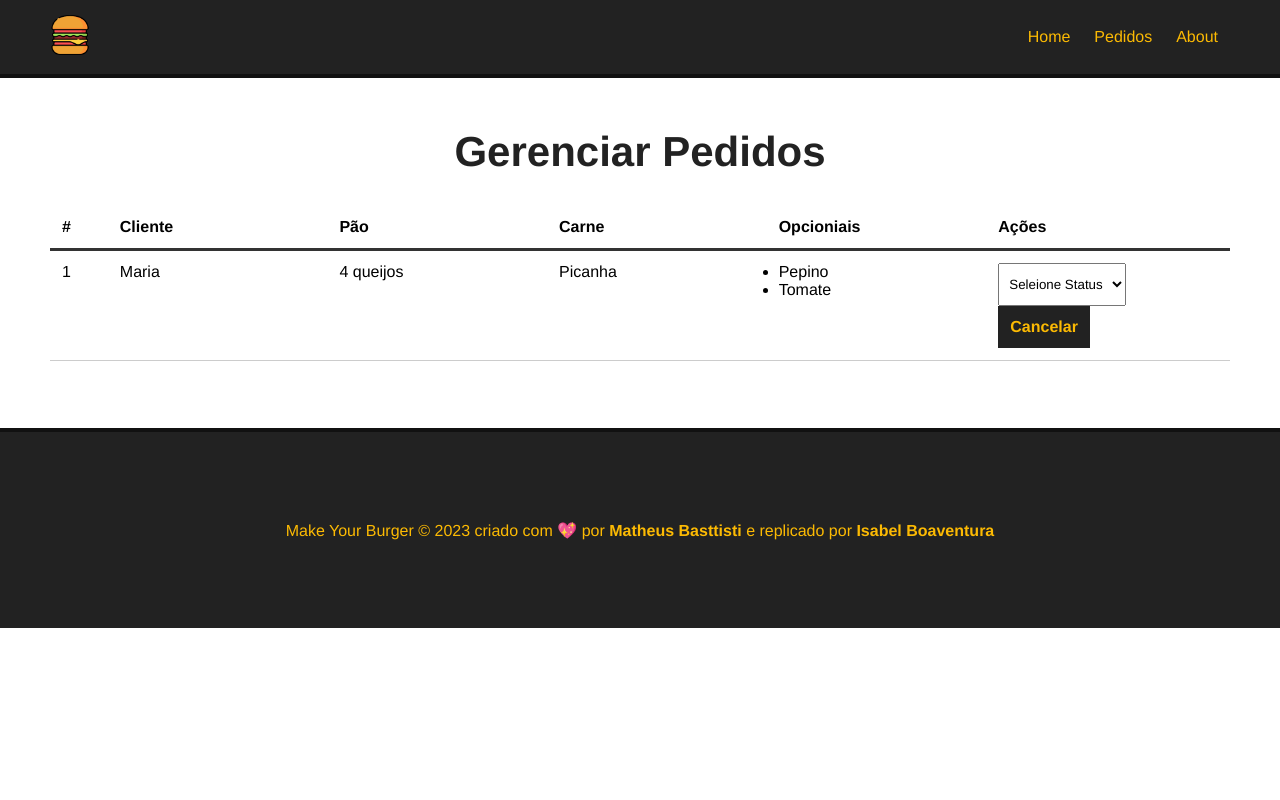
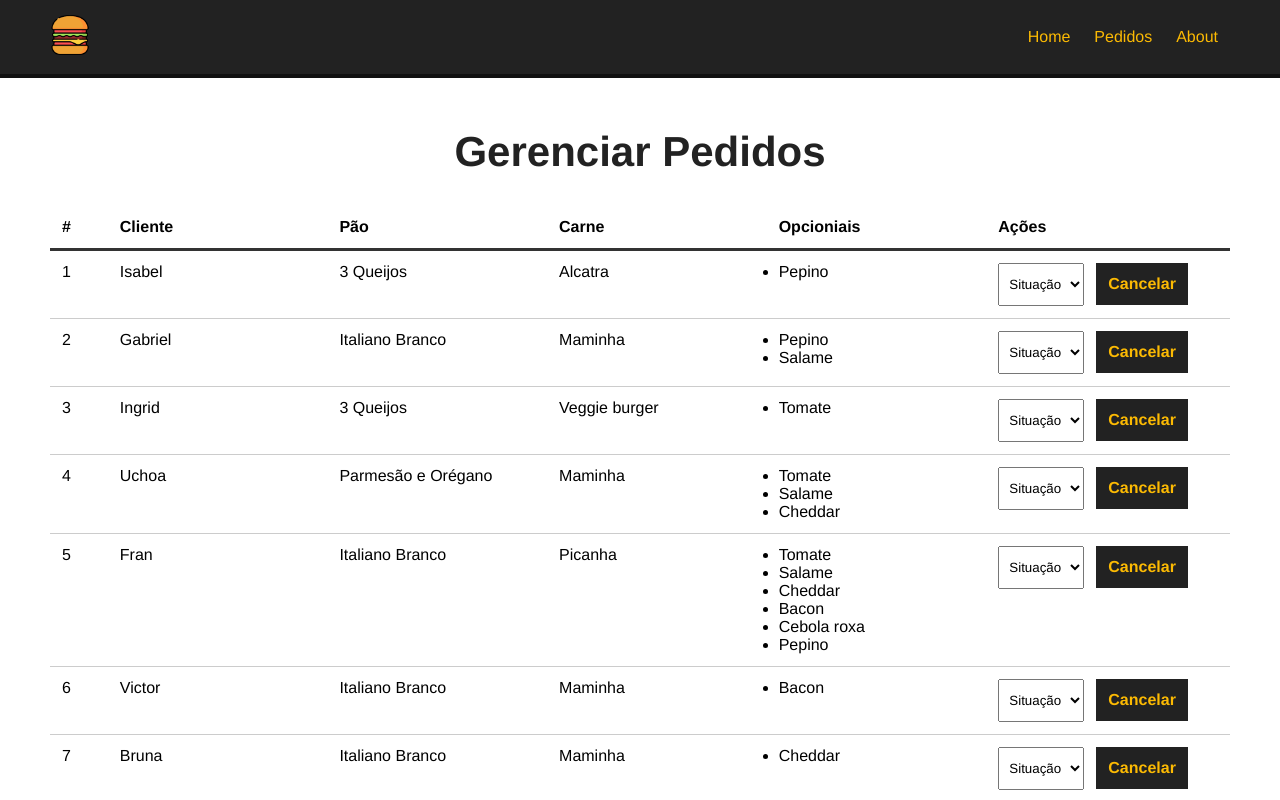
Before and after one commit to IsabelBoaventura/VueJs, a Vue app in the folder MatheusBasttisti/make_your_burger/: page /pedidos in a window 1280 px wide. Shown: the top 800 px of the page. Built offline with nearby package versions, Linux system fonts and the light colour scheme; data requests are answered from the project's data file.

Commit message:
Finalizando aula 29

```diff
--- a/MatheusBasttisti/make_your_burger/src/components/Dashboard.vue
+++ b/MatheusBasttisti/make_your_burger/src/components/Dashboard.vue
@@ -13,20 +13,19 @@
         </div>
 
         <div id="burger-table-rows">
-            <div class="burger-table-row">
-                <div class="order-number">1</div>
-                <div>Maria</div>
-                <div>4 queijos </div>
-                <div>Picanha</div>
+            <div class="burger-table-row" v-for="burger in burgers" :key="burger.id" >
+                <div class="order-number"> {{ burger.id }}</div>
+                <div> {{ burger.nome }}</div>
+                <div> {{ burger.pao }} </div>
+                <div>{{ burger.carne }}</div>
                 <div>
                     <ul>
-                        <li>Pepino</li>
-                        <li>Tomate</li>
+                        <li v-for="(opcional, index) in burger.opicionais" :key="index">{{ opcional }}</li>
                     </ul>
                 </div>
                 <div>
                     <select name="status" id="status" class="status">
-                        <option value="">Seleione Status</option>
+                        <option value="">Situação</option>
                     </select>
                     <button class="delete-btn">Cancelar</button>
 
@@ -40,7 +39,30 @@
 
 <script>
 export default {
-    name: "Dashboard"
+    name: "Dashboard",
+    data(){
+        return{
+            burgers: null,
+            burger_id: null,
+            status: []
+        }
+    },
+    methods:{
+        async getPedidos(){
+            console.log( ' oi ');
+            const req = await fetch("http://localhost:3000/burgers");
+            const data_banco = await req.json();
+            this.burgers = data_banco ;
+
+            //resgatar os status
+
+            console.log( this.burgers );
+
+        }
+    },
+    mounted(){
+        this.getPedidos();
+    }
 }
 </script>
 
```
Also changed, not shown: 1 other file (tests, documents, lock files or other folders).
